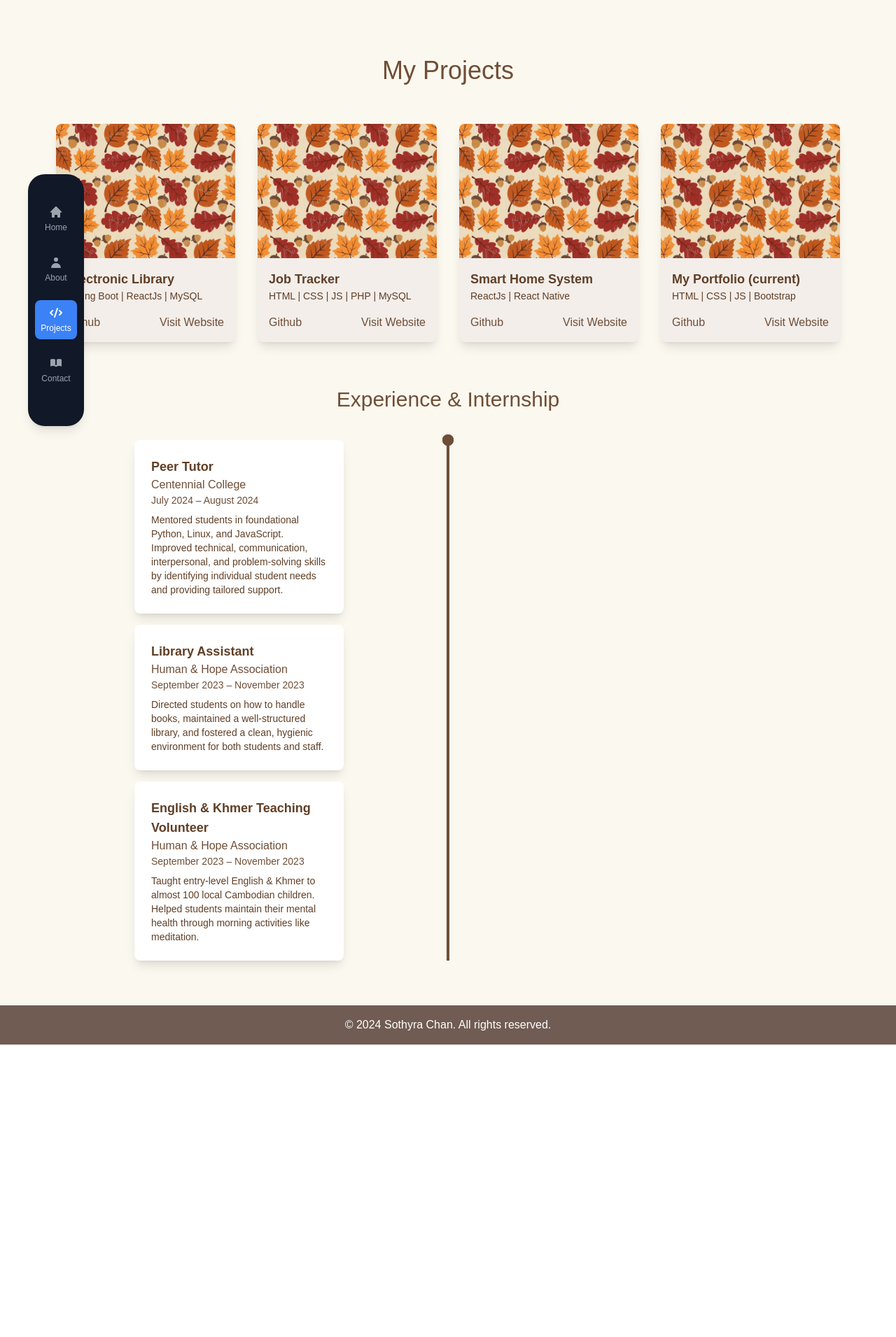
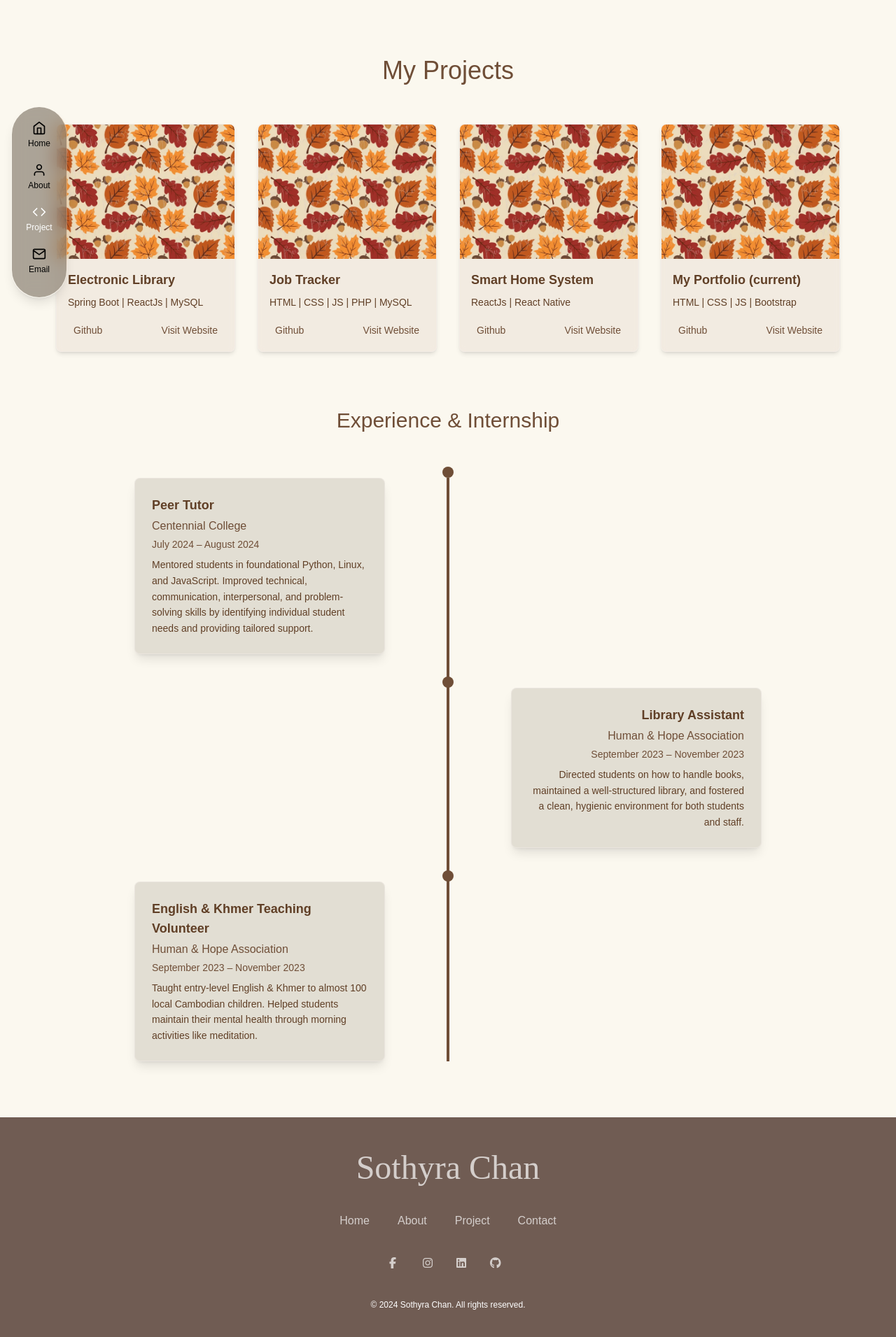
Before and after one commit to Sothyra12/personal_portfolio, a React (Vite) app: page /project in a window 1280 px wide. Shown: the part 111-2022 px from the top of the page at 70% size. Before the commit the page ends 1604 px from the top, so only its background shows below. Built offline with nearby package versions, Linux system fonts and the light colour scheme.

Commit message:
Edited footer and project page

```diff
--- a/src/App.jsx
+++ b/src/App.jsx
@@ -1,6 +1,7 @@
 // src/App.jsx
 
 import { BrowserRouter as Router, Routes, Route } from "react-router-dom";
+import "@fortawesome/fontawesome-free/css/all.min.css";
 
 import "./index.css";
 import Header from "./components/Header";
--- a/src/components/Footer.jsx
+++ b/src/components/Footer.jsx
@@ -1,11 +1,93 @@
-// components/footer.jsx
+// src/components/Footer.jsx
+
+import { Link } from "react-router-dom";
 
 const Footer = () => {
-    return (
-        <footer className="bg-[#705C53] text-white text-center py-4">
-        <p>© {new Date().getFullYear()} Sothyra Chan. All rights reserved.</p>
-      </footer>
-    );
+  return (
+    <footer className="bg-[#705C53] text-white">
+      <div className="max-w-screen-xl px-4 py-12 mx-auto space-y-8 overflow-hidden sm:px-6 lg:px-8">
+        <h1 className="text-5xl font-Euphoria font-thin text-center text-white/70 hover:text-white transition-colors duration-200">
+          <Link
+            to="/"
+            className="text-5xl font-Euphoria font-thin text-center text-white/70 hover:text-white transition-colors duration-200">
+            Sothyra Chan
+          </Link>
+        </h1>
+        {/* Navigation Links */}
+        <nav className="flex flex-wrap justify-center -mx-5 -my-2">
+          <div className="px-5 py-2">
+            <Link
+              to="/"
+              className="text-base leading-6 text-white/70 hover:text-white transition-colors duration-200">
+              Home
+            </Link>
+          </div>
+          <div className="px-5 py-2">
+            <Link
+              to="/about"
+              className="text-base leading-6 text-white/70 hover:text-white transition-colors duration-200">
+              About
+            </Link>
+          </div>
+          <div className="px-5 py-2">
+            <Link
+              to="/project"
+              className="text-base leading-6 text-white/70 hover:text-white transition-colors duration-200">
+              Project
+            </Link>
+          </div>
+          <div className="px-5 py-2">
+            <Link
+              to="/contact"
+              className="text-base leading-6 text-white/70 hover:text-white transition-colors duration-200">
+              Contact
+            </Link>
+          </div>
+        </nav>
+
+        {/* Social Icons */}
+        <div className="flex justify-center mt-8 space-x-6">
+          <a
+            href="https://www.facebook.com/profile.php?id=100086865726173"
+            target="_blank"
+            rel="noopener noreferrer"
+            className="text-white/70 hover:text-white transition-colors duration-200 flex items-center justify-center">
+            <span className="sr-only">Facebook</span>
+            <i className="fab fa-facebook-f w-6 h-6 flex items-center justify-center"></i>
+          </a>
+          <a
+            href="https://www.instagram.com/techbabe_byju?utm_source=ig_web_button_share_sheet&igsh=ZDNlZDc0MzIxNw=="
+            target="_blank"
+            rel="noopener noreferrer"
+            className="text-white/70 hover:text-white transition-colors duration-200 flex items-center justify-center">
+            <span className="sr-only">Instagram</span>
+            <i className="fab fa-instagram w-6 h-6 flex items-center justify-center"></i>
+          </a>
+          <a
+            href="https://www.linkedin.com/in/sothyra-chan/"
+            target="_blank"
+            rel="noopener noreferrer"
+            className="text-white/70 hover:text-white transition-colors duration-200 flex items-center justify-center">
+            <span className="sr-only">LinkedIn</span>
+            <i className="fab fa-linkedin w-6 h-6 flex items-center justify-center"></i>
+          </a>
+          <a
+            href="https://github.com/Sothyra12"
+            target="_blank"
+            rel="noopener noreferrer"
+            className="text-white/70 hover:text-white transition-colors duration-200 flex items-center justify-center">
+            <span className="sr-only">GitHub</span>
+            <i className="fab fa-github w-6 h-6 flex items-center justify-center"></i>
+          </a>
+        </div>
+
+        {/* Original Text */}
+        <p className="mt-8 text-xs leading-6 text-center text-white">
+          © {new Date().getFullYear()} Sothyra Chan. All rights reserved.
+        </p>
+      </div>
+    </footer>
+  );
 };
 
 export default Footer;
--- a/src/components/Sidebar.jsx
+++ b/src/components/Sidebar.jsx
@@ -1,33 +1,94 @@
-// components/Sidebar.jsx
+// src/components/Sidebar.jsx
 
 import { NavLink } from "react-router-dom";
-import { HomeIcon, UserIcon, CodeIcon, BookOpenIcon } from "@heroicons/react/solid";
+import { FiHome, FiUser, FiCode, FiMail } from "react-icons/fi";
+
+const menuItems = [
+  {
+    id: "home",
+    icon: <FiHome className="h-5 w-5" />,
+    label: "Home",
+    path: "/",
+  },
+  {
+    id: "about",
+    icon: <FiUser className="h-5 w-5" />,
+    label: "About",
+    path: "/about",
+  },
+  {
+    id: "projects",
+    icon: <FiCode className="h-5 w-5" />,
+    label: "Project",
+    path: "/project",
+  },
+  {
+    id: "contact",
+    icon: <FiMail className="h-5 w-5" />,
+    label: "Email",
+    path: "/contact",
+  },
+];
 
 const Sidebar = () => {
-  const menuItems = [
-    { id: "home", icon: <HomeIcon className="h-5 w-5" />, label: "Home", path: "/" },
-    { id: "about", icon: <UserIcon className="h-5 w-5" />, label: "About", path: "/about" },
-    { id: "projects", icon: <CodeIcon className="h-5 w-5" />, label: "Projects", path: "/project" },
-    { id: "contact", icon: <BookOpenIcon className="h-5 w-5" />, label: "Contact", path: "/contact" },
-  ];
-
   return (
-    <div className="fixed bottom-20 left-10 w-20 bg-gray-900 text-gray-400 shadow-lg rounded-3xl flex flex-col items-center py-9">
+    <>
+      {/* Mobile Layout (Bottom, Pill-Shaped, Glass Morph) */}
+      <div
+        className="
+          md:hidden
+          fixed bottom-4 left-1/2 transform -translate-x-1/2
+          w-[90%] max-w-md p-2 flex items-center justify-evenly
+          rounded-full shadow-lg
+          bg-[#776B5D]/50 bg-clip-padding backdrop-filter backdrop-blur-md border border-white/30
+          z-50
+        ">
         {menuItems.map((item) => (
           <NavLink
             key={item.id}
             to={item.path}
             className={({ isActive }) =>
-            `mb-4 flex flex-col items-center justify-center p-2 rounded-lg ${
-              isActive ? "bg-blue-500 text-white" : "hover:text-white hover:bg-gray-700"
+              `flex flex-col items-center justify-center gap-1 w-12 h-12 rounded-full transition-colors duration-200
+               ${
+                 isActive
+                   ? "text-white"
+                   : "hover:bg-[#DFDDC7]/40  hover:text-white"
                }`
-          }
-        >
+            }>
             {item.icon}
-          <span className="text-xs mt-1">{item.label}</span>
+            <span className="text-xs">{item.label}</span>
           </NavLink>
         ))}
       </div>
+
+      {/* Desktop Layout (Vertical Sidebar, Glass Morph) */}
+      <div
+        className="
+          hidden md:flex
+          fixed top-1/2 left-4 transform -translate-y-1/2
+          w-20 flex-col items-center py-4
+          rounded-full shadow-lg
+          bg-[#776B5D]/60 bg-clip-padding backdrop-filter backdrop-blur-md border border-white/10
+          z-50
+        ">
+        {menuItems.map((item) => (
+          <NavLink
+            key={item.id}
+            to={item.path}
+            className={({ isActive }) =>
+              `mb-3 flex flex-col items-center justify-center gap-1 w-12 h-12 rounded-full transition-colors duration-200
+               ${
+                 isActive
+                   ? "text-white"
+                   : "hover:bg-[#DFDDC7]/40 hover:text-white"
+               }`
+            }>
+            {item.icon}
+            <span className="text-xs">{item.label}</span>
+          </NavLink>
+        ))}
+      </div>
+    </>
   );
 };
 
--- a/src/components/pages/about.jsx
+++ b/src/components/pages/about.jsx
@@ -135,11 +135,11 @@ const About = () => {
                   <span className="text-sm text-gray-600">Beginner</span>
                 </div>
                 <div className="flex items-center">
-                  <span className="text-lg font-normal mr-2">Node.js</span>
+                  <span className="text-lg font-normal mr-2">MySQL</span>
                   <span className="text-sm text-gray-600">Beginner</span>
                 </div>
                 <div className="flex items-center">
-                  <span className="text-lg font-normal mr-2">MySQL</span>
+                  <span className="text-lg font-normal mr-2">Node.js</span>
                   <span className="text-sm text-gray-600">Beginner</span>
                 </div>
                 <div className="flex items-center">
--- a/src/components/pages/home.jsx
+++ b/src/components/pages/home.jsx
@@ -4,23 +4,33 @@ import myResume from "../../assets/sothyra_resume.pdf";
 
 const Home = () => {
   return (
-    <main className="flex flex-col items-center text-center min-h-screen">
-      <div className="py-16">
-        <p className="text-xl font-thin">Hello, I am</p>
-        <h2 className="text-7xl font-thin italic pb-5 text-[#6F4E37]">Sothyra Chan</h2>
-        <p className="max-w-xl text-gray-600 text-left">
-          A junior Web Developer with a strong foundation in web technologies and
-          a passion for creating intuitive and accessible user experiences.
+    // Removed min-h-screen and justify-center
+    <main className="flex flex-col items-center px-4 sm:px-8 lg:px-0">
+      {/* Reduced py-16 to py-8 for less vertical space */}
+      <div className="py-8 max-w-2xl mx-auto space-y-10 mb-20">
+        {/* Slightly increased these text sizes back if desired,
+            but you can keep them small if you prefer */}
+        <p className="text-sm sm:text-base font-thin text-center sm:text-left mb-4">
+          Hello, I am
+        </p>
+        <h2 className="text-3xl sm:text-5xl font-thin italic pb-5 text-[#6F4E37] text-center sm:text-left leading-tight">
+          Sothyra Chan
+        </h2>
+        <p className="text-xs sm:text-sm text-gray-600 text-center sm:text-left mb-8 leading-relaxed">
+          A junior Web Developer with a strong foundation in web technologies
+          and a passion for creating intuitive and accessible user experiences.
           Experienced in working with diverse teams, leveraging technical skills
           in JavaScript, React, and front-end development to deliver innovative
           solutions. Dedicated to continuous learning and enhancing digital
           interactions to meet user needs effectively.
         </p>
-        <a href={myResume} target="_blank" rel="noopener noreferrer">
-          <button className="bg-[#A0937D] hover:bg-[#6C4E31] text-white font-medium py-2 px-4 rounded-full">
-            Resume
-          </button>
-        </a>
+        <div className="flex justify-center sm:justify-start">
+          <a href={myResume} target="_blank" rel="noopener noreferrer">
+            <button className="bg-[#A0937D] hover:bg-[#6C4E31] text-white font-medium py-2 px-4 rounded-full transition-colors duration-200 text-sm sm:text-base">
+              Resume
+            </button>
+          </a>
+        </div>
       </div>
     </main>
   );
--- a/src/components/pages/projects.jsx
+++ b/src/components/pages/projects.jsx
@@ -1,7 +1,7 @@
 // src/components/pages/projects.jsx
 
-import PropTypes from 'prop-types';
-import projectPic from "../../assets/projCover.png"; // Update this with the actual path to your project image
+import PropTypes from "prop-types";
+import projectPic from "../../assets/projCover.png";
 
 const projects = [
   {
@@ -9,28 +9,28 @@ const projects = [
     description: "Spring Boot | ReactJs | MySQL",
     githubLink: "#",
     websiteLink: "#",
-    imageUrl: `${projectPic}`, // Add the image URL or path here
+    imageUrl: `${projectPic}`,
   },
   {
     name: "Job Tracker",
     description: "HTML | CSS | JS | PHP | MySQL",
     githubLink: "#",
     websiteLink: "#",
-    imageUrl: `${projectPic}`, // Add the image URL or path here
+    imageUrl: `${projectPic}`,
   },
   {
     name: "Smart Home System",
     description: "ReactJs | React Native",
     githubLink: "#",
-    websiteLink: "#", // Update this with your actual portfolio link
-    imageUrl: `${projectPic}`, // Add the image URL or path here
+    websiteLink: "#",
+    imageUrl: `${projectPic}`,
   },
   {
     name: "My Portfolio (current)",
     description: "HTML | CSS | JS | Bootstrap",
     githubLink: "#",
-    websiteLink: "#", // Update this with your actual resume link
-    imageUrl: `${projectPic}`, // Add the image URL or path here
+    websiteLink: "#",
+    imageUrl: `${projectPic}`,
   },
 ];
 
@@ -60,30 +60,33 @@ const experienceData = [
 
 const ProjectCard = ({ project }) => (
   <div className="w-full sm:w-1/2 md:w-1/4 p-4">
-    <div className="bg-[#F3EEEA] rounded-lg overflow-hidden shadow-lg hover:shadow-xl transition-shadow">
+    <div
+      className="
+      rounded-lg overflow-hidden shadow-md
+      bg-[#D0BAA8]/20 backdrop-blur-sm border border-[#F3EEEA]/50
+      transition transform hover:shadow-xl hover:scale-105
+    ">
       <img
         className="w-full h-48 object-cover"
         src={project.imageUrl}
         alt={project.name}
       />
       <div className="p-4 text-[#603F26]">
-        <h3 className="text-lg font-semibold">{project.name}</h3>
-        <p className="text-sm">{project.description}</p>
-        <div className="mt-4 flex justify-between">
+        <h3 className="text-lg font-semibold mb-2">{project.name}</h3>
+        <p className="text-sm mb-4">{project.description}</p>
+        <div className="flex justify-between items-center text-sm">
           <a
             href={project.githubLink}
             target="_blank"
             rel="noopener noreferrer"
-            className="text-[#6F4E37] hover:text-[#F3EEEA]"
-          >
+            className="text-[#6F4E37] hover:text-white hover:bg-[#5C3D2E]/50 px-2 py-1 rounded transition duration-200">
             Github
           </a>
           <a
             href={project.websiteLink}
             target="_blank"
             rel="noopener noreferrer"
-            className="text-[#6F4E37] hover:text-[#F3EEEA]"
-          >
+            className="text-[#6F4E37] hover:text-white hover:bg-[#5C3D2E]/50 px-2 py-1 rounded transition duration-200">
             Visit Website
           </a>
         </div>
@@ -92,46 +95,72 @@ const ProjectCard = ({ project }) => (
   </div>
 );
 
-const ExperienceCard = ({ experience }) => (
-  <div className="relative w-full sm:w-1/2 md:w-1/3 p-6 bg-white rounded-lg shadow-lg">
+const ExperienceCard = ({ experience, position }) => {
+  const alignmentClasses =
+    position === "left"
+      ? "sm:mr-auto sm:ml-0 text-left"
+      : "sm:ml-auto sm:mr-0 text-left sm:text-right";
+
+  return (
+    <div
+      className={`
+      relative w-full sm:w-1/2 md:w-2/5 p-6
+      bg-[#E2DED3] backdrop-blur-sm border border-[#F3EEEA]/50
+      rounded-lg shadow-lg
+      transition transform hover:shadow-xl hover:-translate-y-1
+      ${alignmentClasses}
+    `}>
       <div className="text-[#603F26]">
-      <h3 className="text-lg font-semibold">{experience.title}</h3>
-      <h4 className="text-md font-light text-[#6F4E37]">{experience.company}</h4>
-      <p className="text-sm text-[#6F4E37]">{experience.date}</p>
-      <p className="text-sm text-[#603F26] mt-2">{experience.description}</p>
+        <h3 className="text-lg font-semibold mb-1">{experience.title}</h3>
+        <h4 className="text-md font-light text-[#6F4E37] mb-1">
+          {experience.company}
+        </h4>
+        <p className="text-sm text-[#6F4E37] mb-2">{experience.date}</p>
+        <p className="text-sm text-[#603F26] leading-relaxed">
+          {experience.description}
+        </p>
       </div>
     </div>
   );
+};
 
 const Project = () => (
-  <div className="container mx-auto p-16">
-    <h1 className="text-4xl font-extralight pb-4 text-[#6F4E37] text-center md:text-center mb-6">
+  <div className="min-h-screen pt-16">
+    <div className="container mx-auto px-4">
+      {/* Projects Section with narrower width */}
+      <div className="max-w-6xl mx-auto">
+        <h1 className="text-4xl font-extralight pb-4 text-[#6F4E37] text-center mb-6">
           My Projects
         </h1>
-
-    {/* Projects Section */}
         <div className="flex flex-wrap justify-center">
           {projects.map((project) => (
             <ProjectCard key={project.name} project={project} />
           ))}
         </div>
+      </div>
 
-    <h2 className="text-3xl font-extralight pb-4 text-[#6F4E37] text-center md:text-center mt-12 mb-6">
+      {/* Experience & Internship Section */}
+      <div className="py-16 mb-4">
+        <h2 className="text-3xl font-extralight pb-10 text-[#6F4E37] text-center mb-6">
           Experience & Internship
         </h2>
 
-    <div className="flex justify-center items-center">
-      <div className="relative w-full max-w-4xl">
+        <div className="relative w-full max-w-4xl mx-auto">
           {/* Vertical line */}
           <div className="border-l-4 border-[#6F4E37] h-full absolute top-0 left-1/2 transform -translate-x-1/2"></div>
-        <div className="flex flex-col space-y-4">
-          {experienceData.map((experience, index) => (
-            <div key={index} className="flex items-center">
+
+          <div className="flex flex-col space-y-12">
+            {experienceData.map((experience, index) => {
+              const position = index % 2 === 0 ? "left" : "right";
+              return (
+                <div key={index} className="relative flex flex-col sm:block">
                   {/* Circle for experience */}
-              <div className="w-4 h-4 bg-[#6F4E37] rounded-full absolute left-1/2 transform -translate-x-1/2 -top-2"></div>
-              <ExperienceCard experience={experience} />
+                  <div className="w-4 h-4 bg-[#6F4E37] rounded-full absolute left-1/2 transform -translate-x-1/2 -top-4"></div>
+                  <ExperienceCard experience={experience} position={position} />
                 </div>
-          ))}
+              );
+            })}
+          </div>
         </div>
       </div>
     </div>
@@ -155,6 +184,7 @@ ExperienceCard.propTypes = {
     date: PropTypes.string.isRequired,
     description: PropTypes.string.isRequired,
   }).isRequired,
+  position: PropTypes.oneOf(["left", "right"]).isRequired,
 };
 
 export default Project;
--- a/src/index.css
+++ b/src/index.css
@@ -1,18 +1,23 @@
 /* src/index.css */
 
-@import 'tailwindcss/base';
-@import 'tailwindcss/components';
-@import 'tailwindcss/utilities';
-@import url('https://fonts.googleapis.com/css2?family=Knewave&family=Raleway:ital,wght@0,100..900;1,100..900&display=swap');
-
+@import "tailwindcss/base";
+@import "tailwindcss/components";
+@import "tailwindcss/utilities";
+@import url("https://fonts.googleapis.com/css2?family=Euphoria+Script&display=swap");
+@import url("https://fonts.googleapis.com/css2?family=Knewave&family=Raleway:ital,wght@0,100..900;1,100..900&display=swap");
 
 #root {
-    padding-top: 60px;
-    background-color: #E1D7C6;
-    font-family: 'Raleway', sans-serif;
+  padding-top: 60px;
+  background-color: #e1d7c6;
+  font-family: "Raleway", sans-serif;
 }
 
 body {
-    font-family: 'Raleway', sans-serif;
-    overflow-x: hidden; /* Prevents horizontal scrolling */
-  }
+  font-family: "Raleway", sans-serif;
+  overflow-x: hidden; /* Prevents horizontal scrolling */
+}
+
+.footer h1 {
+  font-family: "Euphoria Script", cursive;
+  color: #e1d7c6;
+}
--- a/src/main.jsx
+++ b/src/main.jsx
@@ -2,6 +2,7 @@ import { StrictMode } from 'react'
 import { createRoot } from 'react-dom/client'
 import App from './App.jsx'
 import './index.css'
+import '@fortawesome/fontawesome-free/css/all.min.css';
 
 createRoot(document.getElementById('root')).render(
   <StrictMode>
--- a/tailwind.config.js
+++ b/tailwind.config.js
@@ -5,6 +5,7 @@ export default {
     extend: {
       fontFamily: {
         Knewave: ['Knewave', 'cursive'],
+        Euphoria: ['Euphoria Script', 'cursive'],
       },
       color: {
         'brownish': '#603F26',
```
Lines whose indentation alone changed are shown as unchanged.
